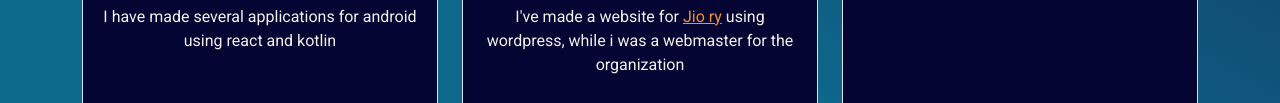
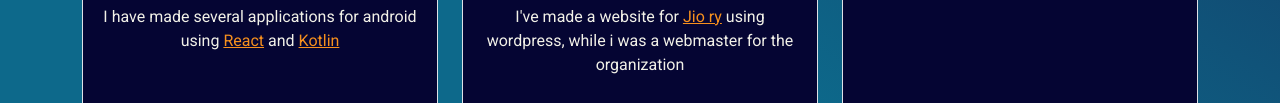
Before and after one commit to Dandurion/dandurion.github.io, a website: page portfolio.html in a window 1280 px wide. Shown: the part 778-881 px from the top of the page. Drawn offline with nearby package versions, Linux system fonts and the light colour scheme.

Commit message:
added github links

```diff
--- a/portfolio.html
+++ b/portfolio.html
@@ -53,8 +53,8 @@
             <div class="card-body">
               <h5 class="card-title">Mobile</h5>
               <p class="card-text">
-                I have made several applications for android using react and
-                kotlin
+                I have made several applications for android using <a href="https://github.com/Dandurion/React" target="_blank">React</a> and
+                <a href="https://github.com/Dandurion/Kotlin" target="_blank">Kotlin</a>
               </p>
             </div>
           </div>
```
